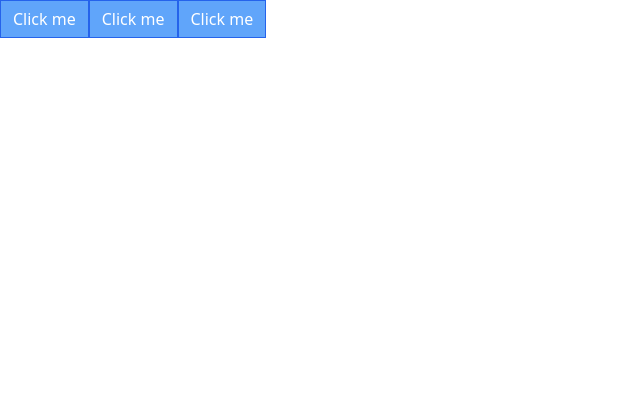
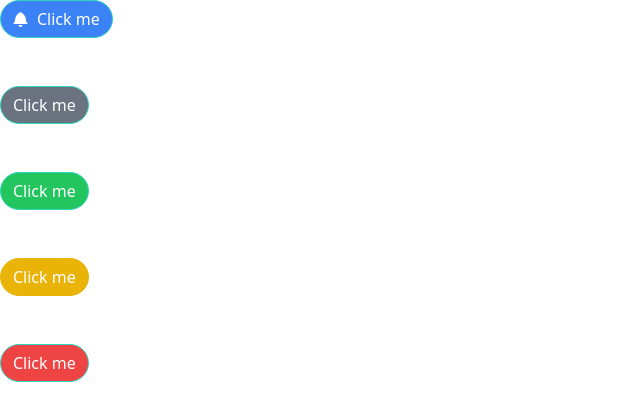
Before and after one commit to bishalkunwar/HandsOnReact, a React (Create React App) app in the folder practicepro/: page / in a window 1280 px wide. Shown: the top 420 px of the page, without its empty margins (0-640 px from the left). Built offline with nearby package versions, Linux system fonts and the light colour scheme.

Commit message:
some buttons with tailwind css

```diff
--- a/practicepro/package.json
+++ b/practicepro/package.json
@@ -8,10 +8,12 @@
     "@testing-library/user-event": "^13.5.0",
     "axios": "^1.5.1",
     "bulma": "^0.9.4",
+    "classnames": "^2.3.2",
     "json-server": "^0.17.4",
     "prop-types": "^15.8.1",
     "react": "^18.2.0",
     "react-dom": "^18.2.0",
+    "react-icons": "^4.11.0",
     "react-scripts": "^5.0.1",
     "web-vitals": "^2.1.4"
   },
--- a/practicepro/src/Components/CustomNavigationAndRouting/Button.js
+++ b/practicepro/src/Components/CustomNavigationAndRouting/Button.js
@@ -1,8 +1,20 @@
 // import PropTypes from 'prop-types';
+import className from 'classnames';
+
 export default function Button({children, primary, secondary, success, warning, danger, outline, rounded }){
 
+    const classes = className(' flex items-center px-3 py-1.5 border', {
+        'border-blue-500 bg-blue-500 text-white':primary,
+        'border-gray-500 bg-gray-500 text-white':secondary,
+        'border-green-500 bg-green-500 text-white': success,
+        'border-yellow-500 bg-yellow-500 text-white': warning,
+        'border-red-500 bg-red-500 text-white': danger,
+        'rounded-full':rounded,
+        'border-teal-400':outline,
+
+    });
     return(
-        <button className="px-3 py-1.5 border border-blue-600 bg-blue-400 text-white" onClick={()=>{alert("Hello button");}}>
+        <button className={classes}>
             {children}
         </button>
     );
--- a/practicepro/src/Components/CustomNavigationAndRouting/Home.js
+++ b/practicepro/src/Components/CustomNavigationAndRouting/Home.js
@@ -1,11 +1,13 @@
 import Button from "./Button";
-
+import {GoBell} from 'react-icons/go';
 export default function Home(){
     return(
         <div>
-            <Button>Click me</Button>
-            <Button>Click me</Button>
-            <Button>Click me</Button>
+            <Button primary rounded outline><GoBell/> Click me</Button><br/><br/>
+            <Button secondary rounded outline>Click me</Button><br/><br/>
+            <Button success rounded outline>Click me</Button><br/><br/>
+            <Button warning rounded outline>Click me</Button><br/><br/>
+            <Button danger rounded outline>Click me</Button><br/><br/>
         </div>
 
     );
--- a/practicepro/src/index.css
+++ b/practicepro/src/index.css
@@ -1,3 +1,7 @@
 @tailwind base;
 @tailwind components;
 @tailwind utilities;
+
+button>svg{
+   margin-right: 8px;
+}
```
Also changed, not shown: 1 other file (tests, documents, lock files or other folders).
